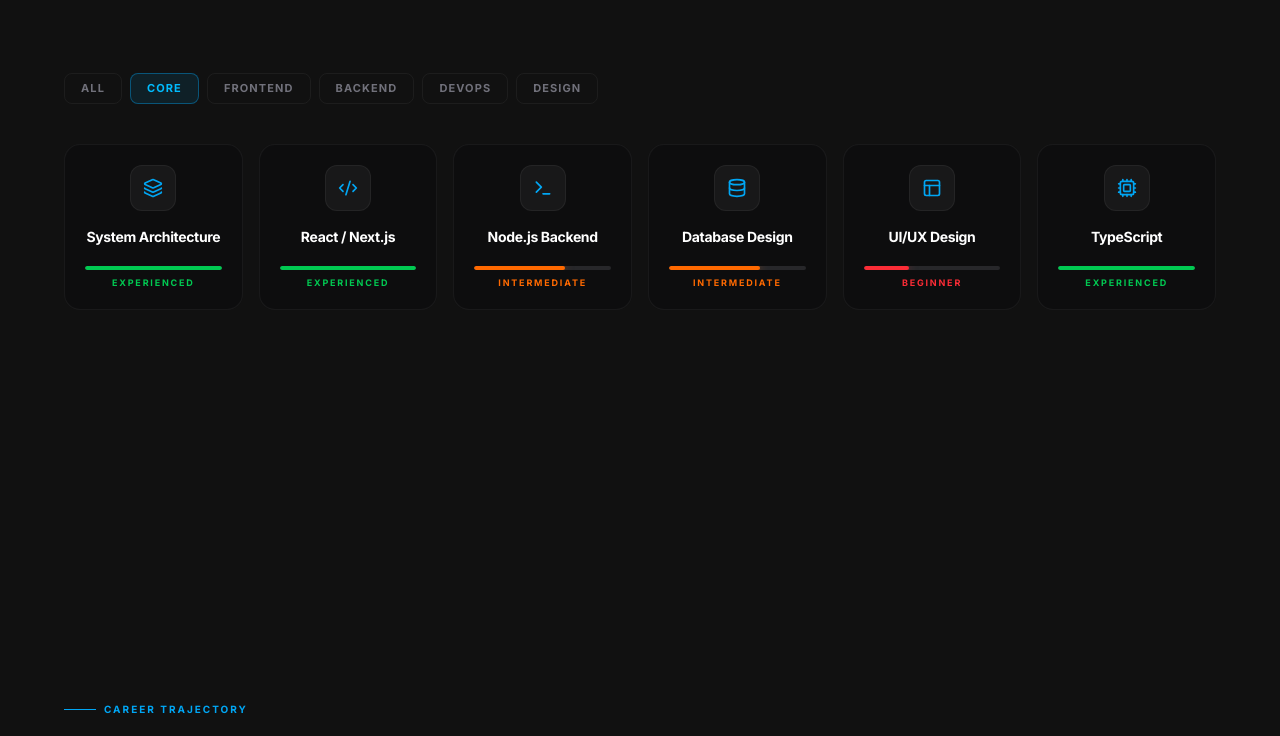
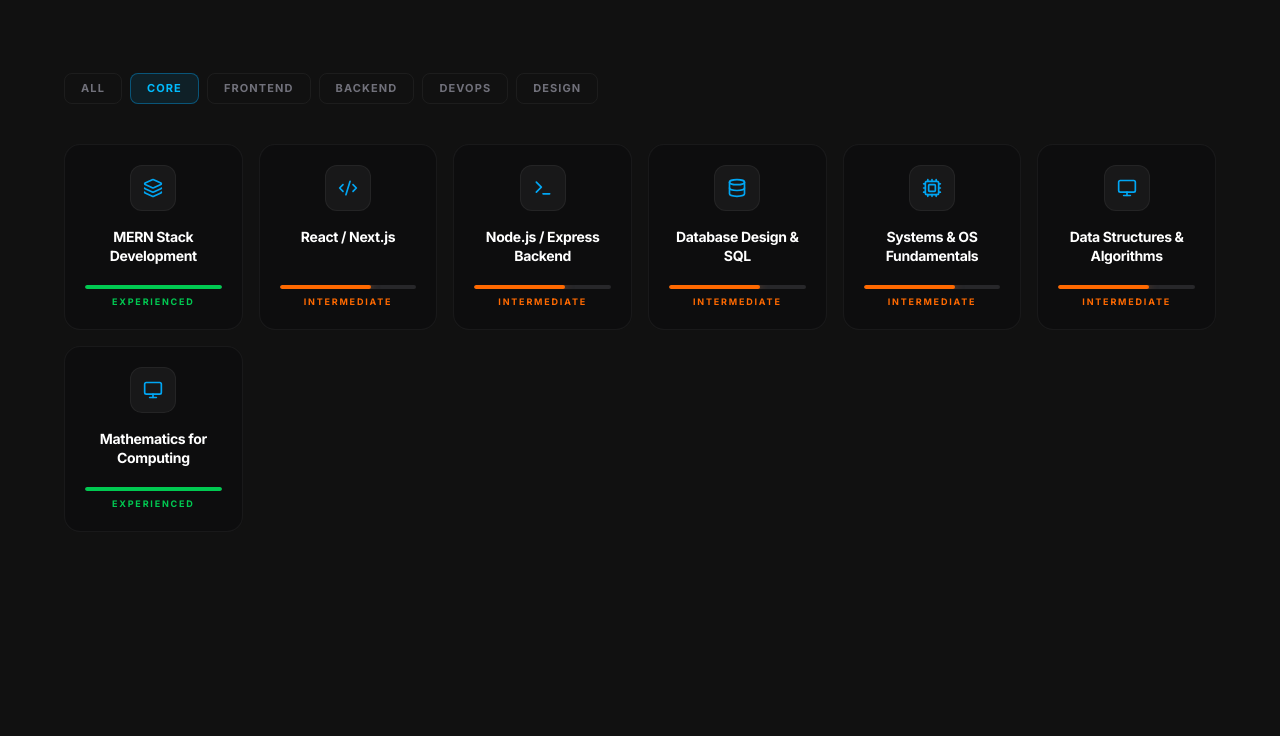
Before and after one commit to sunil-bhattaraii/portfolio-v2.0, a Next.js app: page / in a window 1280 px wide. Shown: the part 2017-2753 px from the top of the page. Built offline with nearby package versions, Linux system fonts and the light colour scheme.

Commit message:
feat: enhance project components with new image handling and update skills data

```diff
--- a/next.config.ts
+++ b/next.config.ts
@@ -1,6 +1,20 @@
 import type { NextConfig } from 'next';
 
 const nextConfig: NextConfig = {
+  images: {
+    remotePatterns: [
+      {
+        protocol: 'https',
+        hostname: 'kinsta.com',
+        pathname: '/**', // allow all paths
+      },
+      {
+        protocol: 'https',
+        hostname: 'res.cloudinary.com',
+        pathname: '/**',
+      },
+    ],
+  },
   async headers() {
     return [
       {
--- /dev/null
+++ b/src/app/[fallback]/page.tsx
@@ -0,0 +1,7 @@
+import { redirect } from 'next/navigation'
+
+const page = () => {
+  redirect('/')
+}
+
+export default page
--- a/src/app/page.tsx
+++ b/src/app/page.tsx
@@ -12,9 +12,9 @@
       <Hero />
       <About/>
       <Skills />
+      <Projects />
       <Experience />
       <Qualifications />
-      <Projects />
       <Contact />
     </main>
   );
--- a/src/components/header/NavLinks.tsx
+++ b/src/components/header/NavLinks.tsx
@@ -12,9 +12,9 @@
 const navLinks = [
   Section.About,
   Section.Skills,
+  Section.Projects,
   Section.Experience,
   Section.Qualifications,
-  Section.Projects,
   Section.Contact,
 ];
 
--- a/src/components/projects/ProjectCard.tsx
+++ b/src/components/projects/ProjectCard.tsx
@@ -3,6 +3,7 @@
 import React from 'react';
 import { ArrowUpRight } from 'lucide-react';
 import { Project } from '../../types';
+import Image from 'next/image';
 
 interface ProjectCardProps {
   project: Project;
@@ -15,12 +16,28 @@
       onClick={onClick}
       className="group relative cursor-pointer overflow-hidden bg-zinc-900/50 border border-white/5 transition-all hover:bg-zinc-900"
     >
-      <div className="aspect-[16/10] w-full overflow-hidden grayscale group-hover:grayscale-0 transition-all duration-700 opacity-60 group-hover:opacity-100">
-        <img
-          src={project.imageUrl}
-          alt={project.title}
-          className="h-full w-full object-cover group-hover:scale-105 transition-transform duration-700"
-        />
+      <div className="aspect-16/10 w-full overflow-hidden saturate-[0.4] brightness-90 opacity-75 group-hover:saturate-100 group-hover:brightness-100 group-hover:opacity-100 transition-all duration-700 relative">
+        {project.liveUrl ? (
+          <>
+            <iframe
+              src={project.liveUrl}
+              title={project.title}
+              className="w-full h-full border-0 group-hover:scale-105 transition-transform duration-700 origin-top-left"
+              style={{ pointerEvents: 'none' }}
+              loading="lazy"
+              sandbox="allow-scripts allow-same-origin"
+            />
+            {/* Transparent overlay to capture click events */}
+            <div className="absolute inset-0" />
+          </>
+        ) : (
+          <Image
+            src={project.imageUrl}
+            alt={project.title}
+            fill
+            className="h-full w-full object-cover group-hover:scale-105 transition-transform duration-700"
+          />
+        )}
       </div>
       <div className="p-10 border-t border-white/5">
         <div className="flex justify-between items-start mb-6">
--- a/src/components/projects/ProjectModal.tsx
+++ b/src/components/projects/ProjectModal.tsx
@@ -1,8 +1,9 @@
 'use client';
 
-import React from 'react';
+import React, { useEffect } from 'react';
 import { X, Github, ExternalLink } from 'lucide-react';
 import { Project } from '../../types';
+import Image from 'next/image';
 
 interface ProjectModalProps {
   project: Project;
@@ -10,6 +11,13 @@
 }
 
 const ProjectModal: React.FC<ProjectModalProps> = ({ project, onClose }) => {
+  useEffect(() => {
+    document.body.style.overflow = 'hidden';
+    return () => {
+      document.body.style.overflow = '';
+    };
+  }, []);
+
   return (
     <div
       className="fixed inset-0 z-[1000] flex items-center justify-center p-4 md:p-8 bg-black/95 backdrop-blur-sm"
@@ -28,20 +36,31 @@
         </button>
 
         <div className="grid grid-cols-1 md:grid-cols-2">
-          <div className="aspect-square md:aspect-auto h-full">
-            <img
-              src={project.imageUrl}
-              alt={project.title}
-              className="w-full h-full object-cover"
-            />
+          <div className="aspect-square md:aspect-auto h-full relative overflow-hidden">
+            {project.liveUrl ? (
+              <iframe
+                src={project.liveUrl}
+                title={project.title}
+                className="w-full h-full border-0"
+                loading="lazy"
+                sandbox="allow-scripts allow-same-origin allow-forms allow-popups"
+              />
+            ) : (
+              <Image
+                src={project.imageUrl}
+                alt={project.title}
+                fill
+                className="w-full h-full object-cover"
+              />
+            )}
           </div>
           <div className="p-10 md:p-16 flex flex-col justify-center">
             <h2 className="text-4xl font-black text-white mb-6 tracking-tighter leading-tight">
               {project.title}
             </h2>
-            <p className="text-zinc-400 text-lg mb-8 leading-relaxed">
+            <pre className="text-zinc-400 text-wrap text-lg mb-8 leading-relaxed max-h-[50vh] overflow-auto">
               {project.fullDetails || project.description}
-            </p>
+            </pre>
             <div className="flex flex-wrap gap-2 mb-10">
               {project.techStack.map((tech) => (
                 <span
--- a/src/constants.tsx
+++ b/src/constants.tsx
@@ -31,23 +31,23 @@
   // Core Skills
   {
     id: '1',
-    name: 'System Architecture',
+    name: 'MERN Stack Development',
     level: 'Experienced',
     icon: 'Layers',
     highlight: true,
-    categories: ['Core', 'Backend'],
+    categories: ['Core', 'Fullstack'],
   },
   {
     id: '2',
     name: 'React / Next.js',
-    level: 'Experienced',
+    level: 'Intermediate',
     icon: 'Code2',
     highlight: true,
     categories: ['Core', 'Frontend'],
   },
   {
     id: '3',
-    name: 'Node.js Backend',
+    name: 'Node.js / Express Backend',
     level: 'Intermediate',
     icon: 'Terminal',
     highlight: true,
@@ -55,7 +55,7 @@
   },
   {
     id: '4',
-    name: 'Database Design',
+    name: 'Database Design & SQL',
     level: 'Intermediate',
     icon: 'Database',
     highlight: true,
@@ -63,234 +63,199 @@
   },
   {
     id: '5',
-    name: 'UI/UX Design',
-    level: 'Beginner',
-    icon: 'Layout',
+    name: 'Systems & OS Fundamentals',
+    level: 'Intermediate',
+    icon: 'Cpu',
     highlight: true,
-    categories: ['Core', 'Design'],
+    categories: ['Core', 'Systems'],
   },
   {
     id: '6',
-    name: 'TypeScript',
-    level: 'Experienced',
-    icon: 'Cpu',
+    name: 'Data Structures & Algorithms',
+    level: 'Intermediate',
+    icon: 'Binary',
     highlight: true,
-    categories: ['Core', 'Frontend'],
+    categories: ['Core'],
   },
 
   // Secondary Skills
   {
     id: '7',
-    name: 'Git & Versioning',
+    name: 'C / C++ Programming',
+    level: 'Intermediate',
+    icon: 'Code',
+    highlight: false,
+    categories: ['Systems'],
+  },
+  {
+    id: '8',
+    name: 'MongoDB (NoSQL)',
+    level: 'Intermediate',
+    icon: 'Database',
+    highlight: false,
+    categories: ['Backend'],
+  },
+  {
+    id: '9',
+    name: 'Authentication (JWT, Sessions)',
+    level: 'Intermediate',
+    icon: 'Shield',
+    highlight: false,
+    categories: ['Backend'],
+  },
+  {
+    id: '10',
+    name: 'Git & Linux (Ubuntu)',
     level: 'Experienced',
     icon: 'GitBranch',
     highlight: false,
-    categories: ['DevOps'],
-  },
-  {
-    id: '8',
-    name: 'Cloud (AWS/GCP)',
-    level: 'Intermediate',
-    icon: 'Cloud',
-    highlight: false,
-    categories: ['DevOps'],
-  },
-  {
-    id: '9',
-    name: 'Cyber Security',
-    level: 'Beginner',
-    icon: 'Shield',
-    highlight: false,
-    categories: ['DevOps'],
-  },
-  {
-    id: '10',
-    name: 'Mobile Dev',
-    level: 'Intermediate',
-    icon: 'Smartphone',
-    highlight: false,
-    categories: ['Frontend'],
+    categories: ['DevOps', 'Systems'],
   },
   {
     id: '11',
-    name: 'CI/CD Pipelines',
+    name: 'REST API Design',
     level: 'Intermediate',
-    icon: 'Workflow',
-    highlight: false,
-    categories: ['DevOps'],
-  },
-  {
-    id: '12',
-    name: 'GraphQL APIs',
-    level: 'Experienced',
     icon: 'Globe',
     highlight: false,
     categories: ['Backend'],
   },
+  {
+    id: '12',
+    name: 'Mathematics for Computing',
+    level: 'Experienced',
+    icon: 'FunctionSquare',
+    highlight: false,
+    categories: ['Core'],
+  },
 ];
 
-export const INITIAL_EXPERIENCES: Experience[] = [
-  {
-    id: '1',
-    role: 'Senior Software Engineer',
-    company: 'TechFlow Solutions',
-    duration: 'Jan 2023 - Present',
-    description: [
-      'Led the transition from monolithic architecture to a microservices-based system.',
-      'Optimized database queries resulting in a 40% reduction in response latency.',
-      'Mentored a team of 5 junior developers in modern React patterns.',
-    ],
-    skills: ['Next.js', 'Go', 'Kubernetes', 'PostgreSQL'],
-  },
-  {
-    id: '2',
-    role: 'Full Stack Developer',
-    company: 'Nexus Creative Agency',
-    duration: 'June 2021 - Dec 2022',
-    description: [
-      'Developed custom e-commerce solutions for high-traffic luxury brands.',
-      'Implemented robust CI/CD pipelines using GitHub Actions.',
-      'Crafted pixel-perfect UIs with a focus on accessibility and performance.',
-    ],
-    skills: ['React', 'Node.js', 'AWS', 'Tailwind CSS'],
-  },
-  {
-    id: '3',
-    role: 'Junior Developer',
-    company: 'Startup Hub',
-    duration: 'Jan 2020 - May 2021',
-    description: [
-      'Contributed to the development of a real-time messaging platform.',
-      'Integrated third-party APIs for payment processing and analytics.',
-      'Maintained high code quality through rigorous unit testing and peer reviews.',
-    ],
-    skills: ['JavaScript', 'Socket.io', 'MongoDB', 'Express'],
-  },
-];
+export const INITIAL_EXPERIENCES: Experience[] = [];
 
 export const INITIAL_QUALIFICATIONS: Qualification[] = [
   {
     id: '1',
-    title: 'Bachelor of Software Engineering',
-    institute: 'Technical University of Nepal',
-    year: '2022',
-    details: 'Graduated with Honors, Specialization in Distributed Systems.',
+    title:
+      'Bachelor of Science in Computer Science and Information Technology (BSc CSIT)',
+    institute: 'Tribhuvan University (TU)',
+    year: '2025 - Ongoing',
+    details:
+      'Focused on systems, databases, software engineering, and theoretical computer science.',
     type: 'degree',
   },
   {
     id: '2',
-    title: 'Professional System Design Certificate',
-    institute: 'Global Academy of Tech',
-    year: '2023',
-    details: 'Advanced architecture patterns and cloud scalability.',
-    type: 'certification',
-  },
-  {
-    id: '3',
-    title: 'Frontend Development Specialization',
-    institute: 'Code Masters Institute',
-    year: '2021',
-    details: 'Mastery of modern JavaScript frameworks.',
-    type: 'certification',
-  },
-  {
-    id: '4',
-    title: 'AWS Certified Solutions Architect',
-    institute: 'Amazon Web Services',
-    year: '2023',
+    title: '+2 Science',
+    institute: 'Sunsari Crystal Academy',
+    year: '2022 - 2024',
     details:
-      'Design and deployment of scalable, highly available systems on AWS.',
-    type: 'certification',
-  },
-  {
-    id: '5',
-    title: 'Deep Learning Specialization',
-    institute: 'DeepLearning.AI',
-    year: '2022',
-    details: 'Neural networks, computer vision, and NLP fundamentals.',
-    type: 'certification',
+      'Higher secondary education under Nepal Education Board (NEB) with science stream.',
+    type: 'degree',
   },
 ];
 
 export const INITIAL_PROJECTS: Project[] = [
   {
     id: '1',
-    title: 'Enterprise ERP System',
+    title: 'Hamro Menchhayayem',
     description:
-      'A robust enterprise resource planning platform designed for high-scale retail operations.',
-    techStack: ['Next.js', 'PostgreSQL', 'Prisma', 'Tailwind'],
+      'A simple project to showcase my hometown Menchhayayem Rural Municipality to the digital world in collaboration with my friend.',
+    techStack: ['Next.js', 'MongoDB', 'Vercel', 'Tailwind'],
     imageUrl:
-      'https://images.unsplash.com/photo-1460925895917-afdab827c52f?q=80&w=1000&auto=format&fit=crop',
+      'https://res.cloudinary.com/dggnne5ja/image/upload/v1771578032/Screenshot_from_2026-02-20_14-43-49_ygbnbp.png',
     status: 'Completed',
-    fullDetails:
-      'This project involved building a comprehensive ERP system that handles inventory, sales, and employee management for a mid-sized retail chain. It features real-time data visualization and automated reporting.',
-    githubUrl: 'https://github.com',
-    liveUrl: 'https://example.com',
+    fullDetails: `This is a project focused on promoting the tourism, cultural identity, and literature of Menchhayayem Rural Municipality
+
+The idea behind this project was simple: to digitally preserve local stories, places, and traditions, and make them easier for more people to discover while staying true to our roots.
+
+This is our first proper full-stack project, where we went through the whole journey; From system analysis and planning, to UI design, and finally development. Learned a lot along the way, especially by building things from scratch and solving real problems.
+
+Project details:
+Tech stack: Next.js, React, Tailwind CSS, JavaScript
+Developer team: Kushal Dhakal & Sunil Bhattarai
+Mentors: Saroj Dhakal & ChatGPT
+Reviewer: @Copilot
+
+figma: https://lnkd.in/gBwSCHWG
+github: https://lnkd.in/gnanW_ae
+website: https://lnkd.in/gb48HZdY
+    `,
+    githubUrl: 'https://github.com/Kushal216/hamro-menchhayayem',
+    liveUrl: 'https://hamromenchhayayem.vercel.app/',
+  },
+  {
+    id: '4',
+    title: 'pseudo-database',
+    description:
+      'A simple npm utility package that creates and manages a pseudo database directory for lightweight data persistence and experimentation.',
+    techStack: ['JavaScript', 'Node.js', 'npm'],
+    imageUrl:
+      'https://kinsta.com/wp-content/uploads/2022/07/nodejs-fs-image.jpeg',
+    status: 'Completed',
+    fullDetails: `pseudo-database is a utility npm package designed to simulate a lightweight database by creating a "pseudo-database" folder and managing data using file system operations.
+
+This package provides basic infrastructure for storing and retrieving structured data without relying on a full database server. It is ideal for prototyping, simple storage needs, and experiments where a real database is unnecessary.
+
+Key features:
+- Creates a pseudo database directory using file handling
+- Simple API for basic read/write operations
+- Useful for local testing and small personal projects
+
+Tech stack: JavaScript, Node.js
+Package registry: npm
+Purpose: Lightweight persistence and learning tool`,
+    githubUrl: 'https://github.com/sunil-bhattaraii/pseudo-database',
   },
   {
     id: '2',
-    title: 'Distributed Analytics Engine',
+    title: 'Chess Opening Trainer',
     description:
-      'High-performance analytics engine capable of processing millions of events per second.',
-    techStack: ['Node.js', 'Redis', 'Kafka', 'Go'],
+      'A focused chess learning platform built to train and reinforce opening theory through structured practice and repetition.',
+    techStack: ['vibecoding', 'Next.js', 'React', 'TypeScript', 'Tailwind CSS'],
     imageUrl:
-      'https://images.unsplash.com/photo-1551288049-bbda38a5f85d?q=80&w=1000&auto=format&fit=crop',
+      'https://res.cloudinary.com/dggnne5ja/image/upload/v1771578032/chess_project_placeholder.png',
     status: 'Ongoing',
-    fullDetails:
-      'Currently developing a low-latency analytics pipeline that aggregates user behavior data for real-time dashboarding. Focus is on horizontal scalability and fault tolerance.',
-    githubUrl: 'https://github.com',
+    fullDetails: `This is a personal chess learning project vibecoded primarily to train and improve understanding of chess openings.
+
+The core goal of the project is to build strong opening foundations through repetition, pattern recognition, and interactive move validation. Instead of passively studying lines, the platform encourages active recall and structured training.
+
+Key focus areas:
+- Opening move trees and variations
+- Move validation and feedback
+- Training mode for repetition-based learning
+- Clean and distraction-free UI for focused practice
+
+This project also serves as a practical system design exercise, where logic handling, state management, and user interaction patterns are carefully structured.
+
+Tech stack: Next.js, React, TypeScript, Tailwind CSS
+Developer: Sunil Bhattarai
+Purpose: Personal learning + public training tool`,
+    githubUrl: 'https://github.com/your-username/chess-opening-trainer',
+    liveUrl: 'https://chess.sunil-bhattarai.com.np/',
   },
   {
     id: '3',
-    title: 'AI-Powered Code Assistant',
+    title: 'My Notes App',
     description:
-      'IDE plugin that suggests architectural improvements based on best practices.',
-    techStack: ['TypeScript', 'Gemini API', 'VS Code API'],
+      'A practice project built to strengthen React and JavaScript fundamentals by creating a simple note-taking application.',
+    techStack: ['React', 'JavaScript', 'CSS', 'Vercel'],
     imageUrl:
-      'https://images.unsplash.com/photo-1555066931-4365d14bab8c?q=80&w=1000&auto=format&fit=crop',
+      'https://res.cloudinary.com/dggnne5ja/image/upload/v1771578032/my_notes_app_placeholder.png',
     status: 'Completed',
-    fullDetails:
-      'An extension for VS Code that analyzes the active codebase to suggest refactoring patterns and architectural optimizations using large language models.',
-    liveUrl: 'https://example.com',
-  },
-  {
-    id: '4',
-    title: 'AI-Powered Code Assistant',
-    description:
-      'IDE plugin that suggests architectural improvements based on best practices.',
-    techStack: ['TypeScript', 'Gemini API', 'VS Code API'],
-    imageUrl:
-      'https://images.unsplash.com/photo-1555066931-4365d14bab8c?q=80&w=1000&auto=format&fit=crop',
-    status: 'Completed',
-    fullDetails:
-      'An extension for VS Code that analyzes the active codebase to suggest refactoring patterns and architectural optimizations using large language models.',
-    liveUrl: 'https://example.com',
-  },
-  {
-    id: '5',
-    title: 'AI-Powered Code Assistant',
-    description:
-      'IDE plugin that suggests architectural improvements based on best practices.',
-    techStack: ['TypeScript', 'Gemini API', 'VS Code API'],
-    imageUrl:
-      'https://images.unsplash.com/photo-1555066931-4365d14bab8c?q=80&w=1000&auto=format&fit=crop',
-    status: 'Completed',
-    fullDetails:
-      'An extension for VS Code that analyzes the active codebase to suggest refactoring patterns and architectural optimizations using large language models.',
-    liveUrl: 'https://example.com',
-  },
-  {
-    id: '6',
-    title: 'AI-Powered Code Assistant',
-    description:
-      'IDE plugin that suggests architectural improvements based on best practices.',
-    techStack: ['TypeScript', 'Gemini API', 'VS Code API'],
-    imageUrl:
-      'https://images.unsplash.com/photo-1555066931-4365d14bab8c?q=80&w=1000&auto=format&fit=crop',
-    status: 'Completed',
-    fullDetails:
-      'An extension for VS Code that analyzes the active codebase to suggest refactoring patterns and architectural optimizations using large language models.',
-    liveUrl: 'https://example.com',
+    fullDetails: `This is a practice project focused on improving core React and JavaScript skills through hands-on application development.
+
+The app allows users to create, view, and manage notes in a clean and responsive UI. It helped solidify understanding of React concepts such as component design, state management, event handling, and conditional rendering.
+
+Key features:
+- Add, edit, and delete notes
+- Use of React hooks (useState, useEffect)
+- Responsive layout
+- Local storage persistence
+
+Tech stack: React, JavaScript, CSS
+Developer: Sunil Bhattarai
+Purpose: Hands-on practice to strengthen frontend fundamentals.`,
+    githubUrl: 'https://github.com/sunil-bhattaraii/My-Notes',
+    liveUrl: 'https://my-notes-mocha-iota.vercel.app/',
   },
 ];
 
--- a/src/sections/Experience.tsx
+++ b/src/sections/Experience.tsx
@@ -7,12 +7,22 @@
 
 const Experience: React.FC = () => {
   return (
-    <SectionWrapper id={Section.Experience} className="relative" scrollTargetId={Section.Qualifications}>
+    <SectionWrapper
+      id={Section.Experience}
+      className="relative"
+      scrollTargetId={Section.Qualifications}
+    >
       <ExperienceHeader />
       <div className="space-y-12">
-        {INITIAL_EXPERIENCES.map((exp, index) => (
-          <ExperienceCard key={exp.id} exp={exp} index={index} />
-        ))}
+        {INITIAL_EXPERIENCES.length === 0 ? (
+          <p className="text-zinc-500 text-sm font-medium tracking-widest uppercase">
+            New experiences coming soon
+          </p>
+        ) : (
+          INITIAL_EXPERIENCES.map((exp, index) => (
+            <ExperienceCard key={exp.id} exp={exp} index={index} />
+          ))
+        )}
       </div>
     </SectionWrapper>
   );
--- a/src/types.ts
+++ b/src/types.ts
@@ -12,7 +12,7 @@
   level: SkillLevel;
   icon: string; // Lucide icon name or URL
   highlight: boolean;
-  categories: SkillCategory[];
+  categories: string[];
 }
 
 export interface Qualification {
```
